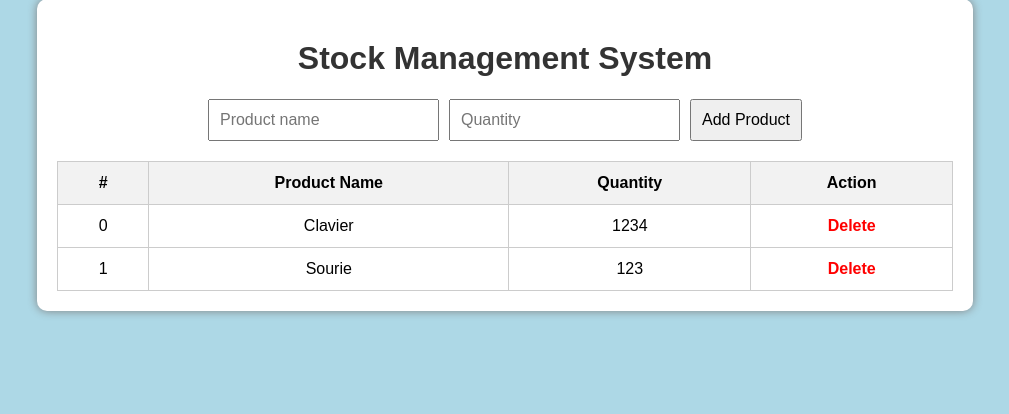
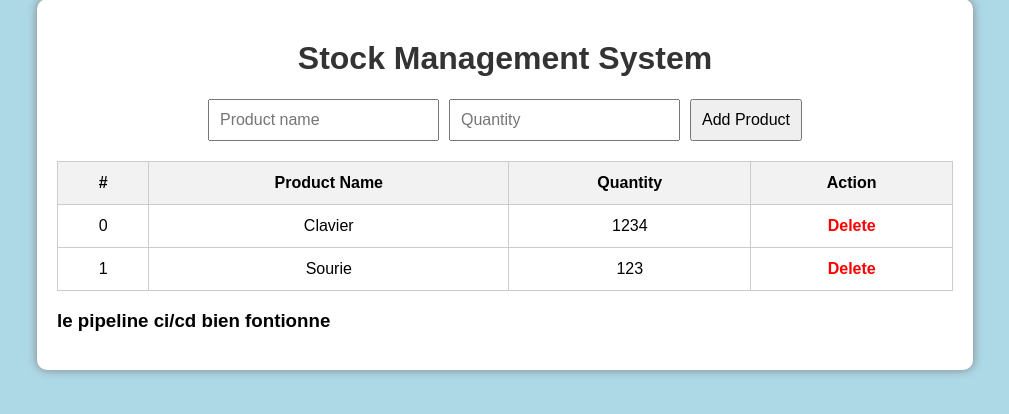
Before and after one commit to BOULATARM/stock-devops-project, a Flask app: page / in a window 1280 px wide. Shown: the part 41-455 px from the top of the page, without its empty margins (135-1144 px from the left). Run offline with Flask 3, Linux system fonts and the light colour scheme; data comes from the database, SQL or seed files in the repository; parts of the project's set-up code (start-up, migrations or seed data) failed here and were passed over.

Commit message:
Mise a Jour

```diff
--- a/app/templates/index.html
+++ b/app/templates/index.html
@@ -98,6 +98,7 @@
             </tr>
             {% endfor %}
         </table>
+            <h3>le pipeline ci/cd bien fontionne</h3>
     </div>
 </body>
 </html>
```
